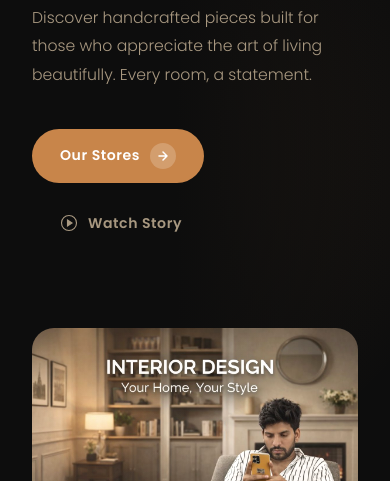
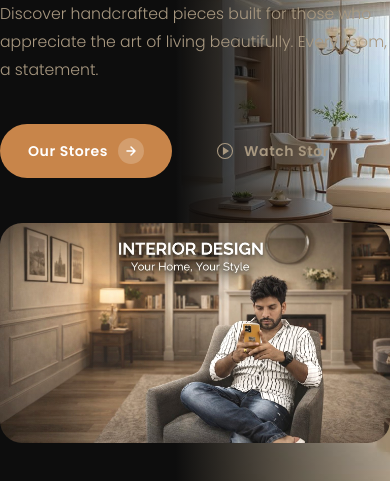
Before and after one commit to Nvijayvamsi/Interior, a plain HTML site: page index.html in a window 390 px wide. Shown: the part 363-844 px from the top of the page. Drawn offline with nearby package versions, Linux system fonts and the light colour scheme.

Commit message:
Update hero section for mobile and change background image to s1.jpeg

```diff
--- a/css/styles.css
+++ b/css/styles.css
@@ -372,6 +372,7 @@ footer {
   gap: 48px;
   position: relative;
   overflow: hidden;
+  background: url('../images/s1.jpeg') center center/cover no-repeat;
 }
 .hero::before {
   content: '';
@@ -918,6 +919,15 @@ footer {
   .invoice-payment { grid-template-columns: 1fr; }
 }
 @media (max-width: 600px) {
-  .hero-img-frame img { height: 300px; }
+  .hero {
+    grid-template-columns: 1fr;
+    padding: calc(var(--nav-h) + 10px) 0 24px;
+    gap: 0;
+  }
+  .hero-img-col {
+    margin-top: 18px;
+    padding: 0 0px;
+  }
+  .hero-img-frame img { height: 220px; }
   .hero-float-card, .hero-float-card2 { display: none; }
 }
```
